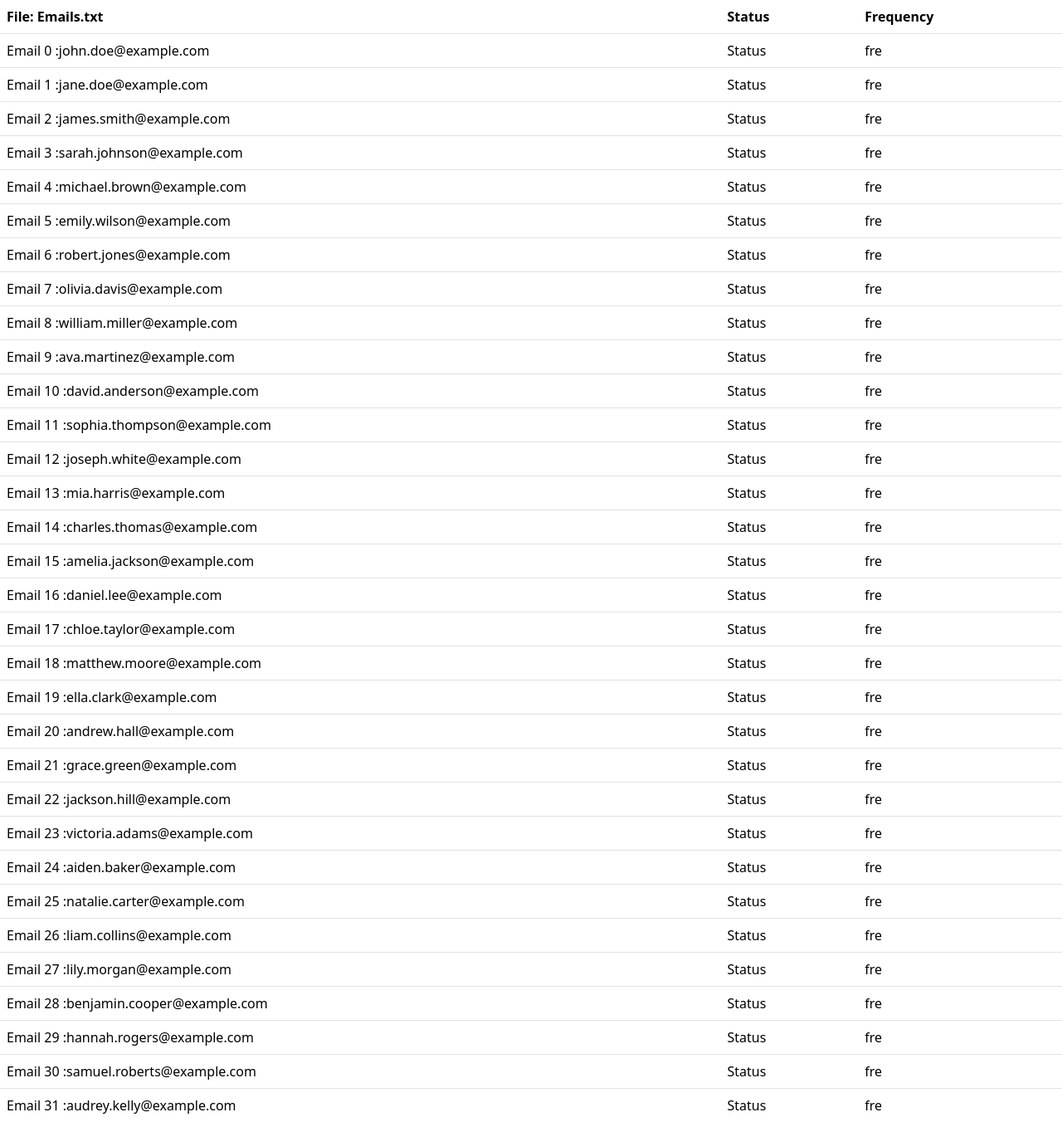
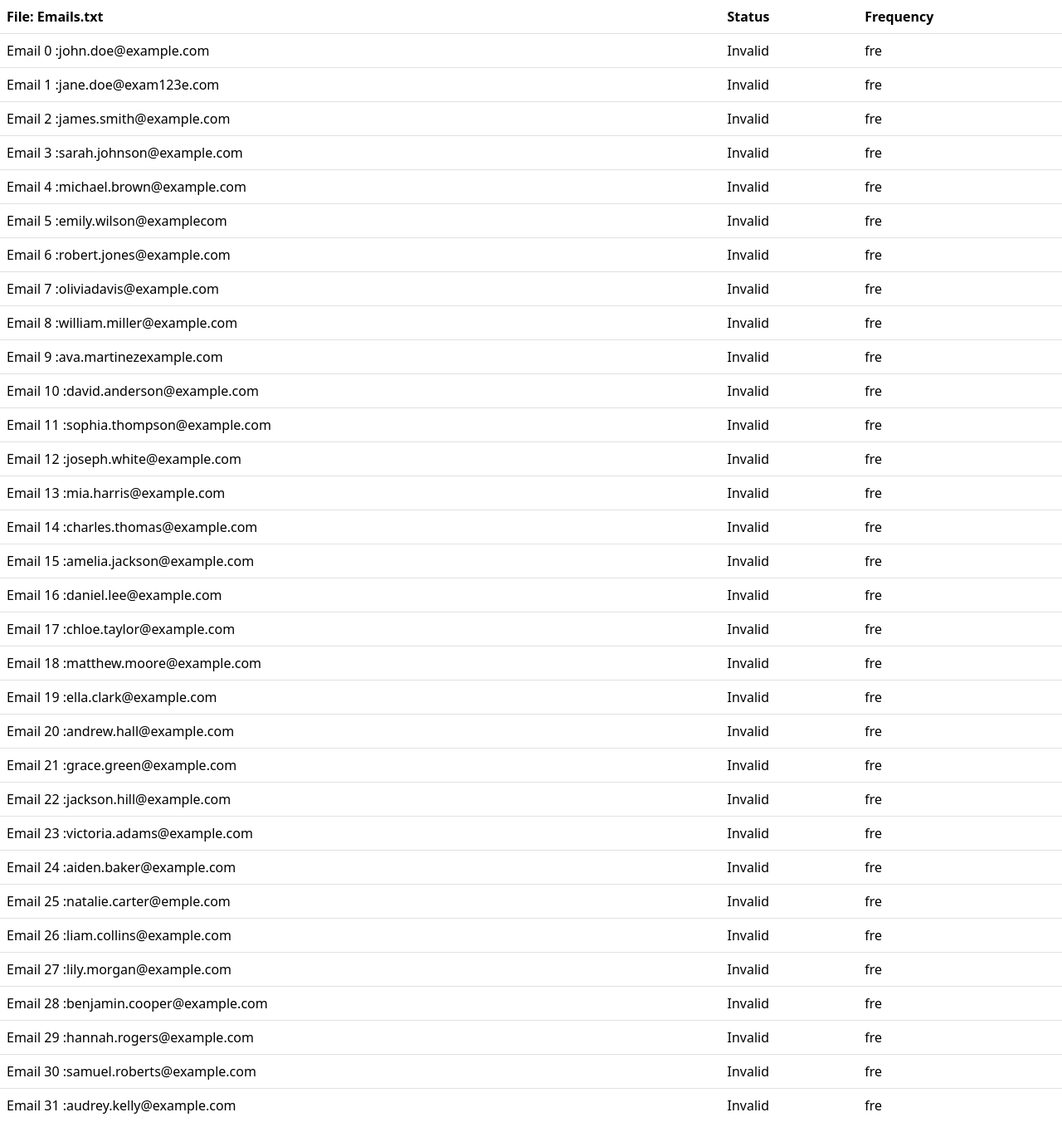
Before and after one commit to Y7T007/TPs-ProgramationWebAvancee, a PHP site: page /TP-0/index.php in a window 1280 px wide. Shown: the top 1352 px of the page at 83% size. Run offline with PHP 8.4, Linux system fonts and the light colour scheme.

Commit message:
Fix email validation and update email addresses

```diff
--- a/TP-0/Emails.txt
+++ b/TP-0/Emails.txt
@@ -1,13 +1,13 @@
 john.doe@example.com
-jane.doe@example.com
+jane.doe@exam123e.com
 james.smith@example.com
 sarah.johnson@example.com
 michael.brown@example.com
-emily.wilson@example.com
+emily.wilson@examplecom
 robert.jones@example.com
-olivia.davis@example.com
+oliviadavis@example.com
 william.miller@example.com
-ava.martinez@example.com
+ava.martinezexample.com
 david.anderson@example.com
 sophia.thompson@example.com
 joseph.white@example.com
@@ -23,7 +23,7 @@ grace.green@example.com
 jackson.hill@example.com
 victoria.adams@example.com
 aiden.baker@example.com
-natalie.carter@example.com
+natalie.carter@emple.com
 liam.collins@example.com
 lily.morgan@example.com
 benjamin.cooper@example.com
--- a/TP-0/index.php
+++ b/TP-0/index.php
@@ -8,6 +8,32 @@
     <link rel="stylesheet" href="assets/bootstrap/css/bootstrap.min.css">
 </head>
 
+
+<?php
+
+// Dans ce cas j'ai utilise 3 criteres pour valider un email:
+    // 1. Verifier si l'email est vide
+    // 2. Verifier si l'email est valide
+    // 3. Verifier si le domaine de l'email existe
+
+    function validateEmail($email) {
+        if (empty($email)) {
+            return false;
+        }
+
+        if (!filter_var($email, FILTER_VALIDATE_EMAIL)) {
+            return false;
+        }
+
+        $domain = explode('@', $email)[1];
+        if (!checkdnsrr($domain, 'MX')) {
+            return false;
+        }
+
+        return true;
+    }
+
+?>
 <body>
     <div class="table-responsive">
         <table class="table">
@@ -24,10 +50,11 @@
                 $n=0;
                 if (isset($emails)){
                     foreach($emails as $email){
+                        validateEmail($email)? $status = "Valid" : $status = "Invalid";
                         echo "
                         <tr>
                             <td>Email $n :".$email."</td>
-                            <td>Status</td>
+                            <td>".$status."</td>
                             <td>fre</td>
                         </tr>";
                         $n+=1;
```
